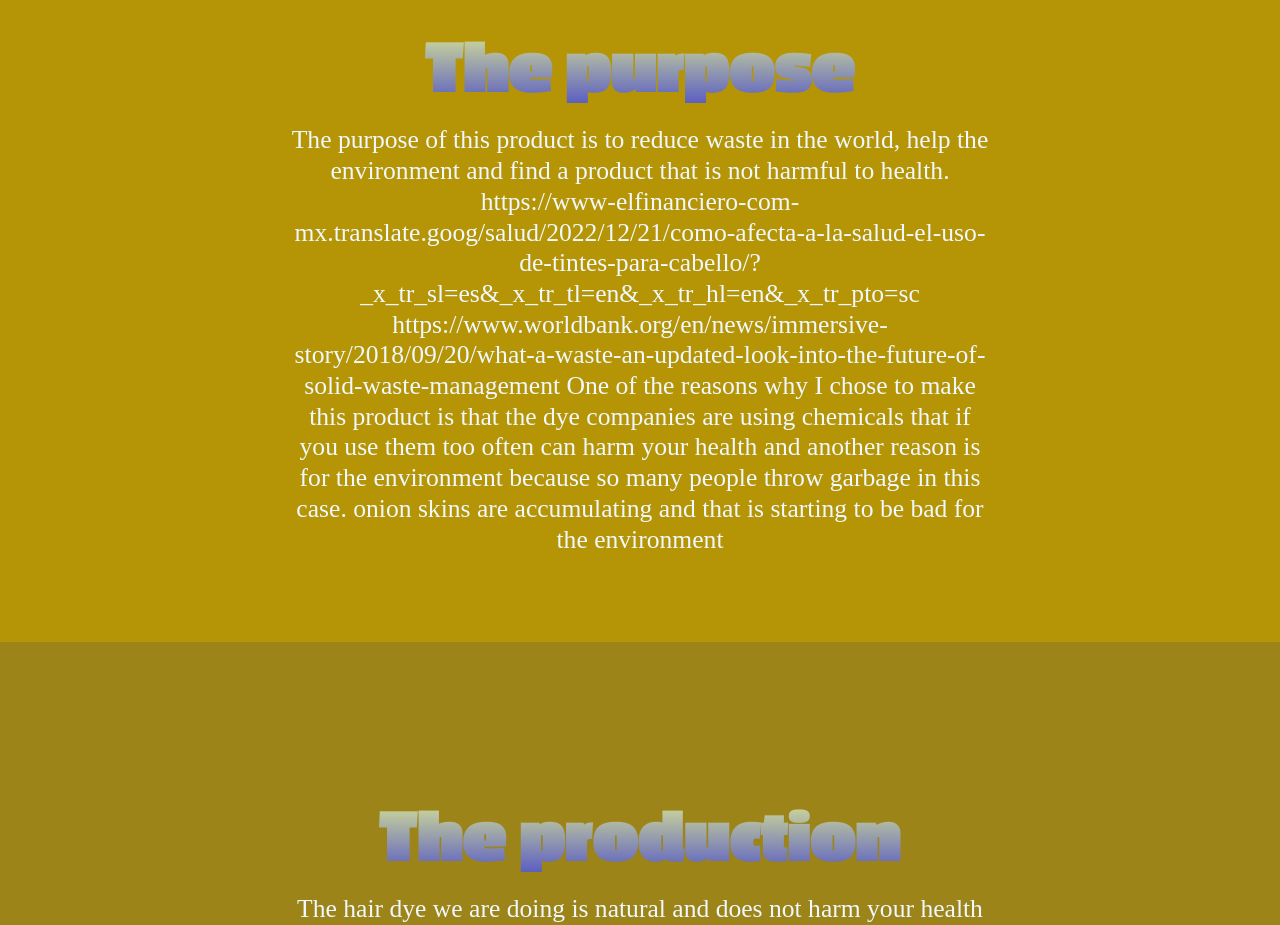
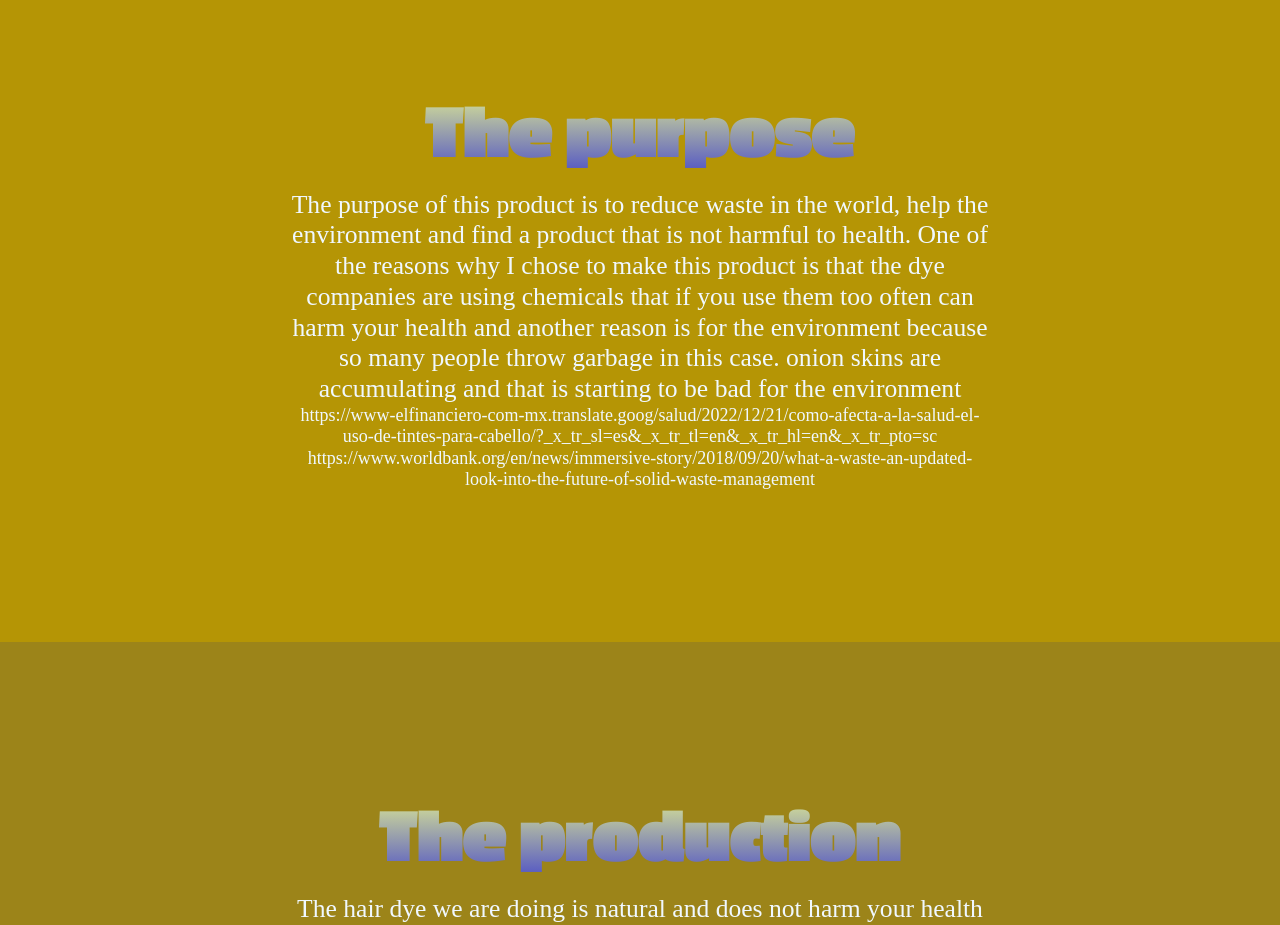
Before and after one commit to Supermacaco86/Olivia-Onion, a plain HTML site: page index.html in a window 1280 px wide. Shown: the part 1280-2205 px from the top of the page. Drawn offline with nearby package versions, Linux system fonts and the light colour scheme; a web font is replaced by a local one.

Commit message:
Estilo general1

```diff
--- a/index.html
+++ b/index.html
@@ -101,9 +101,12 @@
         <section id="proposito" class="proposito seccion-oscura">
             <div class="contenedor">
                 <h1 class="seccion-titulo">The purpose</h1>
-                <h3 class="seccion-texto">The purpose of this product is to reduce waste in the world, help the environment and find a product that is not harmful to health.
+                <h3 class="seccion-texto">The purpose of this product is to reduce waste in the world, help the environment and find a product that is not harmful to health. One of the reasons why I chose to make this product is that the dye companies are using chemicals that if you use them too often can harm your health and another reason is for the environment because so many people throw garbage in this case. onion skins are accumulating and that is starting to be bad for the environment
+                  <div class="urls">
                   https://www-elfinanciero-com-mx.translate.goog/salud/2022/12/21/como-afecta-a-la-salud-el-uso-de-tintes-para-cabello/?_x_tr_sl=es&_x_tr_tl=en&_x_tr_hl=en&_x_tr_pto=sc
-                  https://www.worldbank.org/en/news/immersive-story/2018/09/20/what-a-waste-an-updated-look-into-the-future-of-solid-waste-management  One of the reasons why I chose to make this product is that the dye companies are using chemicals that if you use them too often can harm your health and another reason is for the environment because so many people throw garbage in this case. onion skins are accumulating and that is starting to be bad for the environment
+                  <br/>
+                  https://www.worldbank.org/en/news/immersive-story/2018/09/20/what-a-waste-an-updated-look-into-the-future-of-solid-waste-management
+                  </div>
                   </h3>
             </div>
         </section>
--- a/style.css
+++ b/style.css
@@ -164,6 +164,10 @@ h3 {
 .proposito .contenedor {
     max-width: 700px;
     text-align: center;
+}
+
+.proposito .contenedor .seccion-texto .urls {
+    font-size: 18px;
 }
 
 /* seccion produccion */
```
